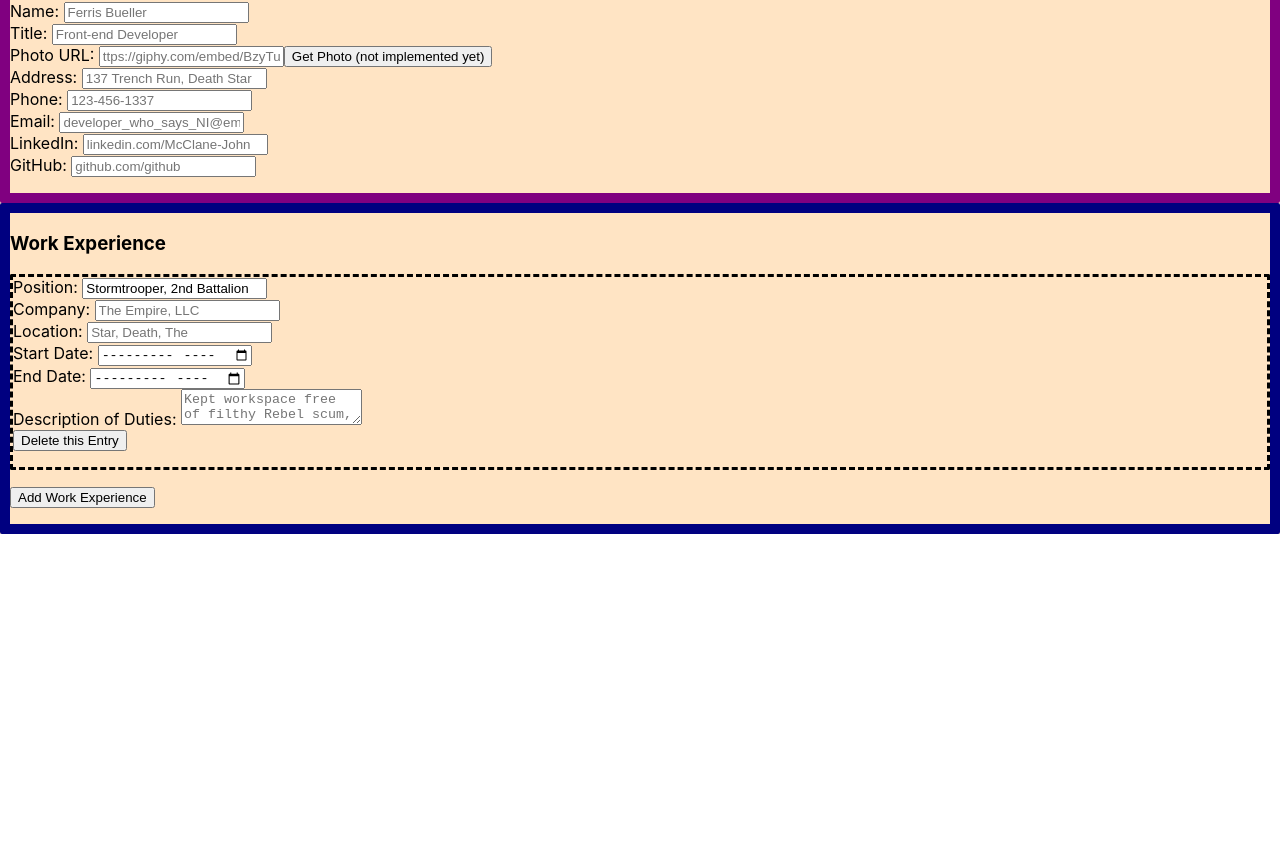
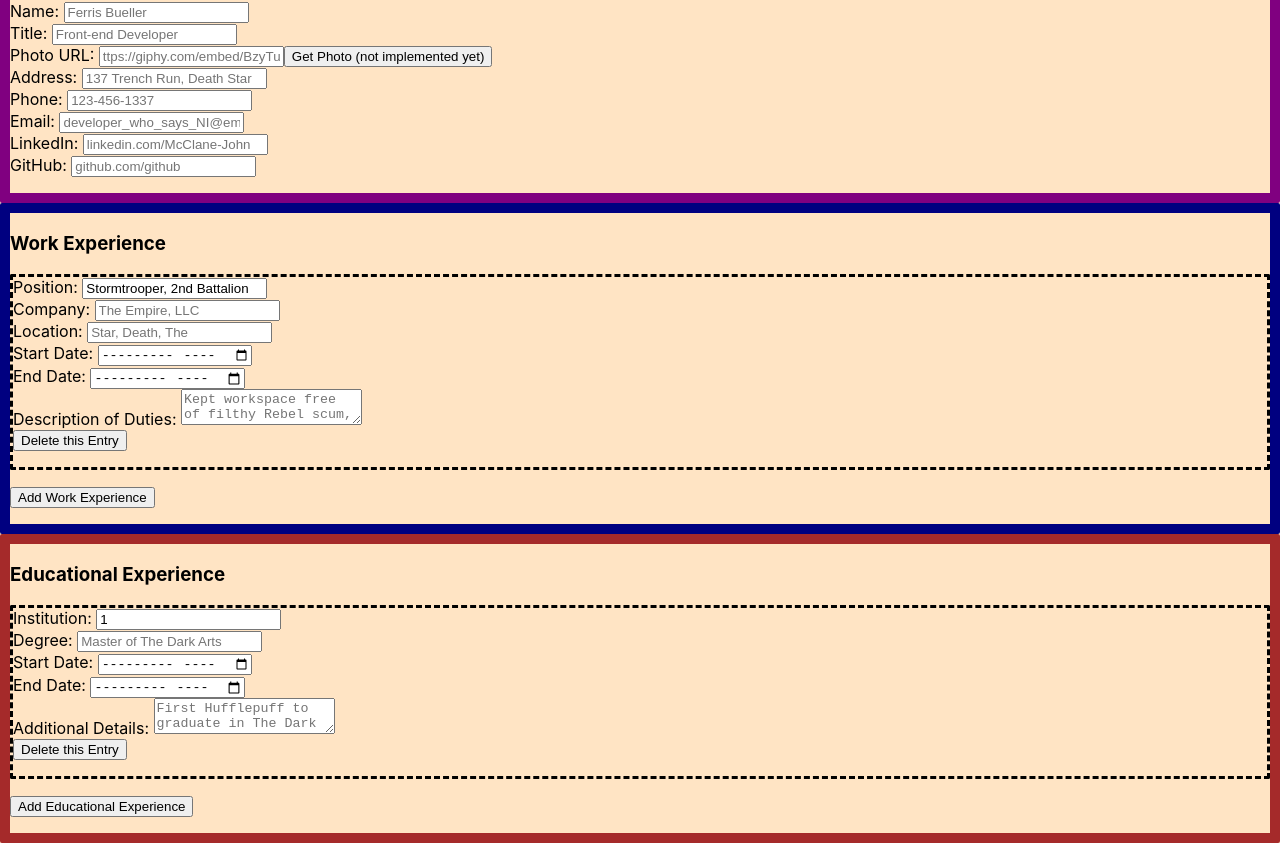
Before and after one commit to dianaroemer/cv-project-hooks, a React (Create React App) app: page / in a window 1280 px wide. Shown: the part 208-1051 px from the top of the page. Before the commit the page ends 800 px from the top, so only its background shows below. Built offline with nearby package versions, Linux system fonts and the light colour scheme.

Commit message:
Add WorkExperience to program flow, attach appropriate generic hooks

```diff
--- a/src/App.js
+++ b/src/App.js
@@ -28,10 +28,21 @@ function App() {
         endDate: '',
         descriptionOfDuties: '',
         key: uniqid(),
-        type: 'workExperience',
       },
     ]
   );
+  const [educationalExperience, setEducationalExperience] = useState(
+    [
+      {
+        institution: '1',
+        degree: '',
+        startDate: '',
+        endDate:'',
+        details: '',
+        key: uniqid(),
+      },
+    ]
+  )
 
   function handleUpdateExperience(e, targetObject, targetField, type) {
     e.preventDefault();
@@ -44,6 +55,9 @@ function App() {
       case 'workExperience':
         handleWorkExperience(e, targetObject, targetField);
         return;
+      case 'educationalExperience':
+        handleEducationalExperience(e, targetObject, targetField)
+        return;
       default:
         console.log('Reached end of handleUpdateExperience switch statement');
     }
@@ -55,16 +69,34 @@ function App() {
 
   function handleDeleteExperience(e, targetObject, type){
     e.preventDefault();
-    if(type === 'workExperience') {
-      deleteWorkExperience(e, targetObject);
+
+    switch(type) {
+      case 'workExperience':
+        deleteWorkExperience(e, targetObject);
+        return;
+      case 'educationalExperience':
+        deleteEducationalExperience(e, targetObject)
+        return;
+      default:
+        console.log('Reached end of handleDeleteExperience switch statement');
     }
+
   }
 
   function handleCreateExperience(e, type) {
     e.preventDefault();
-    if(type === 'workExperience'){
-      createWorkExperience();
+
+    switch(type) {
+      case 'workExperience':
+        createWorkExperience();
+        return;
+      case 'educationalExperience':
+        createEducationalExperience()
+        return;
+      default:
+        console.log('Reached end of handleCreateExperience switch statement');
     }
+
   }
 
   function handlePersonalInformation(e, targetObject, targetField) {
@@ -96,8 +128,35 @@ function App() {
         endDate: '',
         descriptionOfDuties: '',
         key: uniqid(),
-        type: 'workExperience',
       }
+    ])
+  }
+
+  function handleEducationalExperience(e, targetObject, targetField){
+    setEducationalExperience(educationalExperience.map(element => {
+      if(element === targetObject) {
+        return {...targetObject, [targetField]: e.target.value,}
+      } else {
+        return element;
+      }
+    }))
+  }
+
+  function deleteEducationalExperience(e, targetObject) {
+    setEducationalExperience(educationalExperience.filter(element => element !== targetObject));
+  }
+
+  function createEducationalExperience(){
+    setEducationalExperience([
+      ...educationalExperience,
+      {
+        institution: '2',
+        degree: '',
+        startDate: '',
+        endDate:'',
+        details: '',
+        key: uniqid(),
+      },
     ])
   }
 
@@ -114,6 +173,7 @@ function App() {
           handleDeleteExperience={handleDeleteExperience}
           handleCreateExperience={handleCreateExperience}
           workExperience={workExperience}
+          educationalExperience={educationalExperience}
         />
 
         {/* <PreviewContainer className='previewContainer'
--- a/src/Components/Field Components/EducationalExperienceForm.js
+++ b/src/Components/Field Components/EducationalExperienceForm.js
@@ -0,0 +1,95 @@
+import React, { Component } from 'react'
+
+class EducationalExperienceForm extends Component {
+    // constructor(props) {
+        // super(props);
+    // }
+
+    render() {
+
+        const {educationalExperience,
+            handleUpdateExperience,
+            handleDeleteExperience,
+            handleCreateExperience,} = this.props;
+        let rows =[];
+
+        educationalExperience.forEach(element => {
+            // console.log(updateInputField);
+            rows.push(
+                <EducationalExperienceSlot
+                    educationalExperience={element}
+                    key={element.key}
+                    handleUpdateExperience={handleUpdateExperience}
+                    handleDeleteExperience={handleDeleteExperience}/>
+            )
+        });
+
+        return (
+            <div className='educationExperienceForm' style={{borderStyle: 'solid', borderRadius: 2, borderColor: 'brown', borderWidth: 10}}>
+                <h3>Educational Experience</h3>
+
+                {/* <EducationalExperienceSlot style={{borderStyle: 'dashed', borderRadius: 2, borderColor: 'maroon', borderWidth: 10}}/> */}
+                {/* <EducationalExperienceSlot style={{borderStyle: 'dashed', borderRadius: 2, borderColor: 'maroon', borderWidth: 10}}/> */}
+                {rows}
+
+            <p></p>
+            <button type="submit" onClick={e => handleCreateExperience(e,'educationalExperience')} id='educationAddButton'>Add Educational Experience</button>
+            <p></p>
+        </div>
+        )
+    }
+}
+
+class EducationalExperienceSlot extends Component {
+
+    // constructor(props) {
+        // super(props);
+    // }
+
+    render() {
+
+        const {educationalExperience,
+            handleUpdateExperience,
+            handleDeleteExperience} = this.props;
+
+        return (
+            <form className='educationExperienceSlot' style={{borderStyle: 'dashed', borderRadius: 2, borderColor: 'black', borderWidth: 3}}>
+
+                <div className='institutionFieldContainer'>
+                    Institution: <input className="inputField" type="text" placeholder='Hogwarts School of Witchcraft and Wizardry' onChange={e => handleUpdateExperience(e, educationalExperience, 'institution', 'educationalExperience')} value={educationalExperience.institution}></input>
+                </div>
+                <div className='degreeFieldContainer'>
+                    Degree: <input className="inputField" type="text" placeholder='Master of The Dark Arts' onChange={e => handleUpdateExperience(e, educationalExperience, 'degree', 'educationalExperience')} value={educationalExperience.degree}>
+                    </input>
+                </div>
+                <div className='startDateFieldContainer'>
+                    Start Date: <input className="inputField" type="month"   onChange={e => handleUpdateExperience(e, educationalExperience, 'startDate', 'educationalExperience')} value={educationalExperience.startDate}></input>
+                </div>
+                <div className='endDateFieldContainer'>
+                    End Date: <input className="inputField" type="month"  onChange={e => handleUpdateExperience(e, educationalExperience, 'endDate', 'educationalExperience')} value={educationalExperience.endDate}></input>
+                </div>
+
+                <div className='detailsFieldContainer'>
+                    Additional Details: <textarea className='inputField' placeholder='First Hufflepuff to graduate in The Dark Arts' onChange={e => handleUpdateExperience(e, educationalExperience, 'details', 'educationalExperience')} value={educationalExperience.details}></textarea>
+                </div>
+                <button type="button" onClick={e => handleDeleteExperience(e, educationalExperience, 'educationalExperience')}> Delete this Entry </button>
+                <p></p>
+            </form>
+        )
+    }
+
+}
+
+export default EducationalExperienceForm;
+
+
+
+
+/*
+--- Education (VARIABLE, ADD AND DELETE THESE FORM FIELDS) ---
+Institution:
+Degree: (Or degree progress)
+Subject:
+Start Date:
+End Date: ?(again, looking at duration to replace these two dates)
+*/
--- a/src/Components/FormContainer.js
+++ b/src/Components/FormContainer.js
@@ -10,7 +10,8 @@ function FormContainer(props) {
         handleUpdateExperience,
         handleDeleteExperience,
         handleCreateExperience,
-        workExperience } = props;
+        workExperience,
+        educationalExperience } = props;
 
     return (
         <div className='FormContainer'>
@@ -24,18 +25,19 @@ function FormContainer(props) {
                 handleDeleteExperience={handleDeleteExperience}
                 handleCreateExperience={handleCreateExperience}/>
 
+            <EducationalExperienceForm
+                educationalExperience={educationalExperience}
+                handleUpdateExperience={handleUpdateExperience}
+                handleDeleteExperience={handleDeleteExperience}
+                handleCreateExperience={handleCreateExperience}/>
+
             {/* <SkillForm skillArr={appState.skillArr}
             createExperience={createExperience}
             deleteExperience={deleteExperience}
             toggleSkillEdit={toggleSkillEdit}
             updateInputField={updateInputField}/> */}
 
-            {/* <EducationalExperienceForm
-                educationalExperienceArr={appState.educationalExperience.educationalExperienceArr}
-                elementType={appState.educationalExperience.type}
-                updateInputField={updateInputField}
-                createExperience={createExperience}
-                deleteExperience={deleteExperience}/> */}
+
 
         </div>
     )
```
